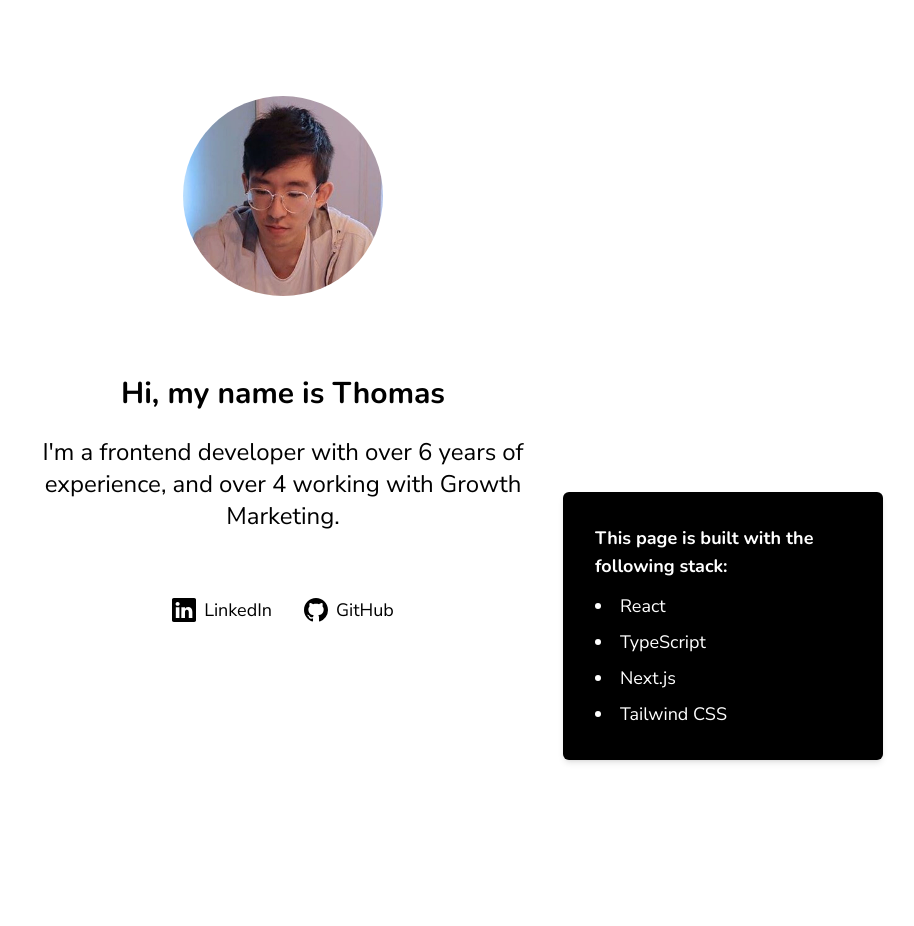
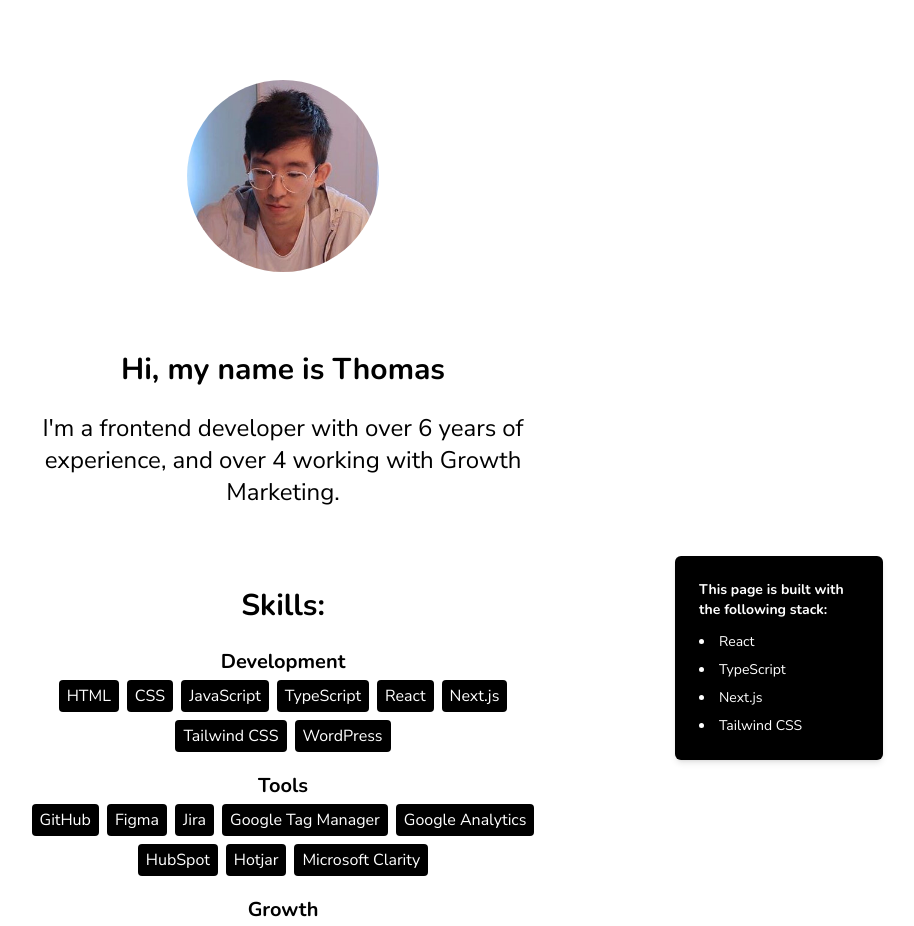
Before and after one commit to thomasryu/portfolio, a Next.js app: page / in a window 1280 px wide. Shown: the top 926 px of the page, without its empty margins (357-1271 px from the left). Before the commit the page ends 800 px from the top, so only its background shows below. Built offline with nearby package versions, Linux system fonts and the light colour scheme.

Commit message:
Adding skills

```diff
--- a/app/page.tsx
+++ b/app/page.tsx
@@ -5,11 +5,45 @@ import LinkedIn from '@/icons/linkedin.svg'
 import GitHub from '@/icons/github.svg'
 import { url } from '@/data'
 
+const socials = [
+  {
+    icon: LinkedIn,
+    label: 'LinkedIn',
+    href: url.social.linkedin,
+  },
+  {
+    icon: GitHub,
+    label: 'GitHub',
+    href: url.social.github,
+  },
+]
+
+const skills = [
+  {
+    label: 'Development',
+    tags: ['HTML', 'CSS', 'JavaScript', 'TypeScript', 'React', 'Next.js', 'Tailwind CSS', 'WordPress'],
+  },
+  {
+    label: 'Tools',
+    tags: [
+      'GitHub',
+      'Figma',
+      'Jira',
+      'Google Tag Manager',
+      'Google Analytics',
+      'HubSpot',
+      'Hotjar',
+      'Microsoft Clarity',
+    ],
+  },
+  { label: 'Growth', tags: ['Technical SEO', 'A/B Testing'] },
+]
+
 export default function Home() {
   return (
-    <main className="flex flex-col items-center justify-between p-24">
+    <main className="flex flex-col items-center justify-between px-12 py-16 lg:p-20">
       <Image
-        className="rounded-full"
+        className="rounded-full w-36 lg:w-48"
         src="/images/portraits/thomas.jpeg"
         alt="Thomas"
         width={200}
@@ -17,38 +51,54 @@ export default function Home() {
         priority
       />
 
-      <h1 className="text-2xl lg:text-3xl text-center font-bold mt-10 lg:mt-20">Hi, my name is Thomas</h1>
-
-      <p className="text-xl lg:text-2xl text-center mt-4 lg:mt-6 w-64 lg:w-1/2 lg:max-w-2xl ">
+      {/* Title and description */}
+      <h1 className="text-2xl lg:text-3xl text-center font-bold mt-12 lg:mt-20">Hi, my name is Thomas</h1>
+      <p className="text-xl lg:text-2xl text-center mt-5 lg:mt-6 w-auto lg:w-1/2 max-w-xl lg:max-w-2xl ">
         I&apos;m a frontend developer with over 6 years of experience, and over 4 working with Growth Marketing.
       </p>
 
-      <div className="flex flex-row mt-10 lg:mt-16">
-        <a
-          className="flex flex-row items-center ml-5 lg:ml-8 first:ml-0"
-          href={url.social.linkedin}
-          rel="noopener noreferrer"
-          target="_blank"
-        >
-          <LinkedIn className="h-6 w-6 fill-black" /> <span className="text-md lg:text-lg ml-2">LinkedIn</span>
-        </a>
-        <a
-          className="flex flex-row items-center ml-5 lg:ml-8 first:ml-0"
-          href={url.social.github}
-          rel="noopener noreferrer"
-          target="_blank"
-        >
-          <GitHub className="h-6 w-6 fill-black" /> <span className="text-md lg:text-lg ml-2">GitHub</span>
-        </a>
+      {/* Skills */}
+      <h2 className="text-2xl lg:text-3xl text-center font-bold mt-12 lg:mt-20">Skills:</h2>
+      <div className="flex flex-col items-center mt-5 lg:mt-6 space-y-5">
+        {skills.map((skill) => (
+          <div className="flex flex-col items-center" key={skill.label}>
+            <h3 className="text-lg lg:text-xl text-center font-bold">{skill.label}</h3>
+            <div className="flex flex-row justify-center flex-wrap max-w-lg -mb-1">
+              {skill.tags.map((tag) => (
+                <span className="text-white bg-black px-2 py-1 rounded m-1" key={tag}>
+                  {tag}
+                </span>
+              ))}
+            </div>
+          </div>
+        ))}
       </div>
 
-      <Tooltip className="w-56 lg:w-80">
-        <h5 className="text-sm lg:text-lg font-bold">This page is built with the following stack:</h5>
-        <ul className="list-disc mt-3">
-          <li className="text-sm lg:text-lg mt-2 first:mt-0">React</li>
-          <li className="text-sm lg:text-lg mt-2 first:mt-0">TypeScript</li>
-          <li className="text-sm lg:text-lg mt-2 first:mt-0">Next.js</li>
-          <li className="text-sm lg:text-lg mt-2 first:mt-0">Tailwind CSS</li>
+      {/* Socials */}
+      <h2 className="text-2xl lg:text-3xl text-center font-bold mt-12 lg:mt-20">Socials:</h2>
+      <div className="flex flex-row mt-5 lg:mt-6 space-x-5 lg:space-x-8">
+        {socials.map((social) => (
+          <a
+            className="flex flex-row items-center hover:underline"
+            href={social.href}
+            rel="noopener noreferrer"
+            target="_blank"
+            key={social.label}
+          >
+            <social.icon className="h-6 w-6 fill-black" />{' '}
+            <span className="text-md lg:text-lg ml-2">{social.label}</span>
+          </a>
+        ))}
+      </div>
+
+      {/* Tooltip */}
+      <Tooltip className="w-48 lg:w-52">
+        <h5 className="text-sm lg:text-md font-bold">This page is built with the following stack:</h5>
+        <ul className="list-disc mt-3 space-y-2">
+          <li className="text-sm lg:text-md">React</li>
+          <li className="text-sm lg:text-md">TypeScript</li>
+          <li className="text-sm lg:text-md">Next.js</li>
+          <li className="text-sm lg:text-md">Tailwind CSS</li>
         </ul>
       </Tooltip>
     </main>
--- a/components/Card.tsx
+++ b/components/Card.tsx
@@ -4,7 +4,9 @@ type Props = {
 }
 
 export const Card = (props: Props) => (
-  <div className={`p-8 text-white bg-black rounded-md ${props.className}`}>
+  <div
+    className={`p-5 lg:p-6 text-white bg-black rounded-md ${props.className}`}
+  >
     {props.children}
   </div>
 )
--- a/components/Tooltip.tsx
+++ b/components/Tooltip.tsx
@@ -7,7 +7,7 @@ type Props = {
 
 export const Tooltip = (props: Props) => (
   <Card
-    className={`fixed bottom-5 right-5 lg:bottom-10 lg:right-10 p-5 lg:p-8 shadow-md ${props.className}`}
+    className={`fixed bottom-5 right-5 lg:bottom-10 lg:right-10  shadow-md ${props.className}`}
   >
     {props.children}
   </Card>
```
Also changed, not shown: 1 other file (tests, documents, lock files or other folders).
